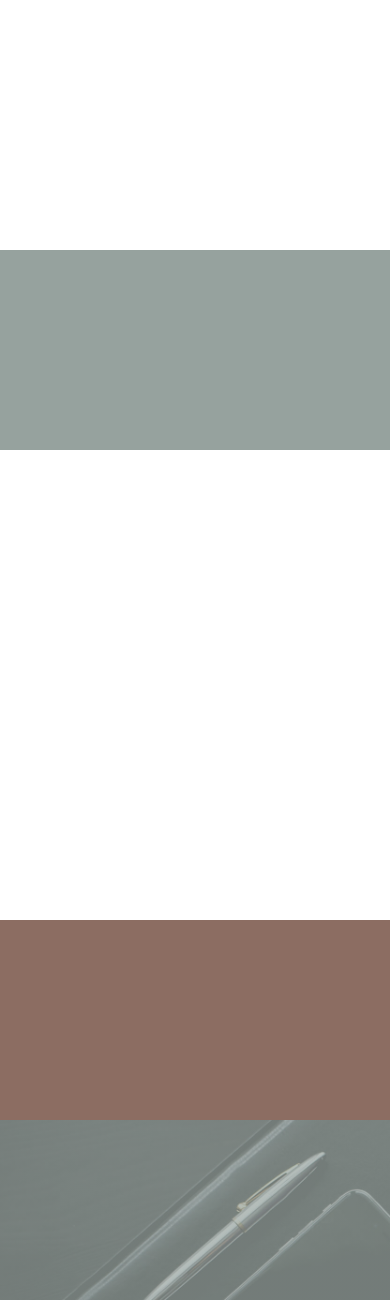
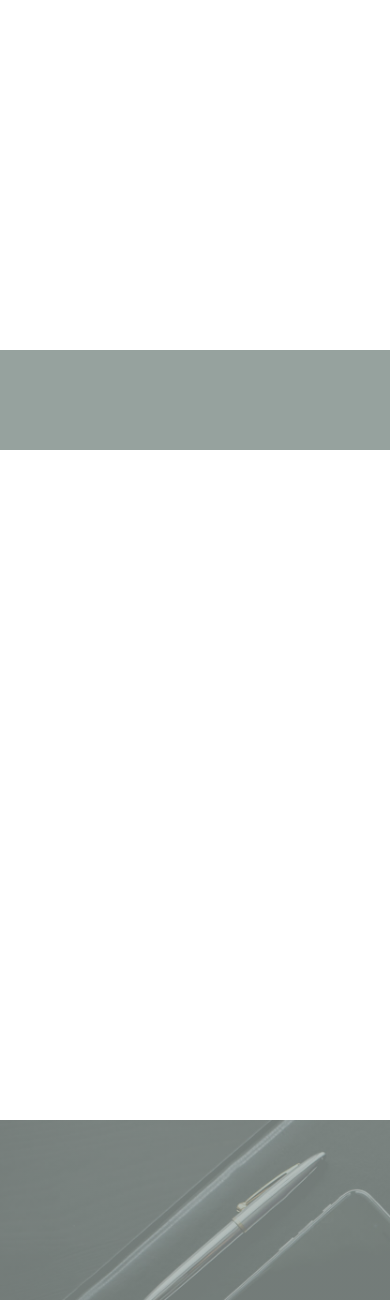
Before and after one commit to rowenadinata/rowenadinata.github.io, a PHP site: page / in a window 390 px wide. Shown: the part 2324-3624 px from the top of the page. Run offline with PHP 8.4, Linux system fonts and the light colour scheme; some libraries are stand-ins or nearby versions.

Commit message:
added march 29

```diff
--- a/css/queries.css
+++ b/css/queries.css
@@ -4,6 +4,10 @@
 
 @media screen and (max-width:640px) {
     .shop-btn { padding: 15px 25px; font-size: 10px; }
+}
+@media screen and (max-width:991px) {
+    .small-featured-img { height: 100px; }
+    .seat-black, .frame-red { display: none; }
 }
 @media screen and (max-width:1200px) {
     p{font-size: 14px; }
```
